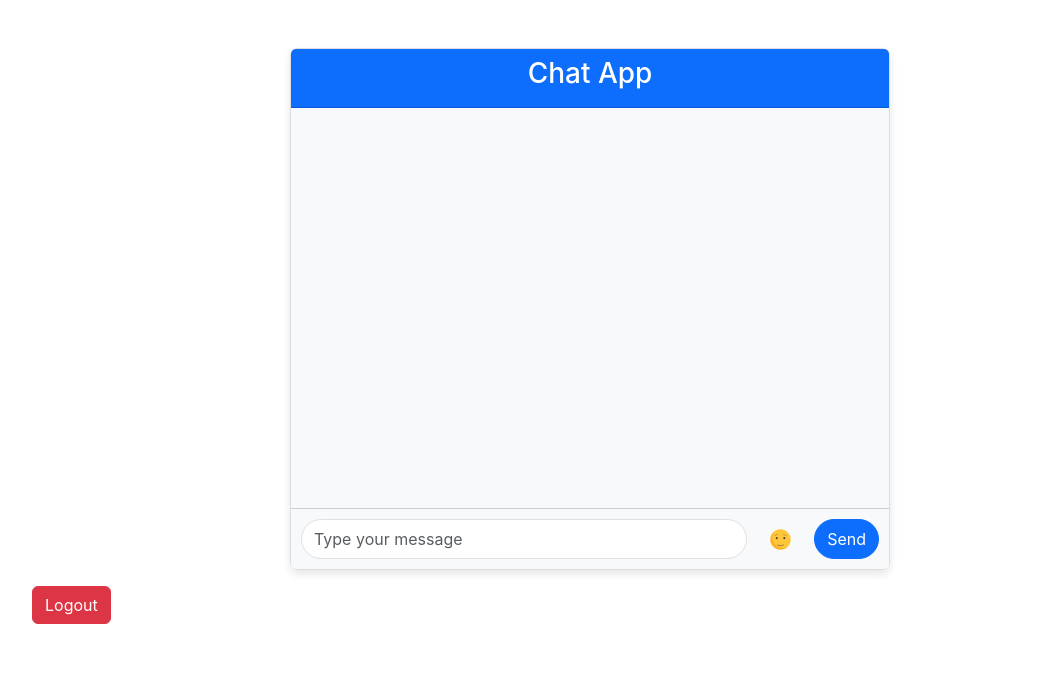
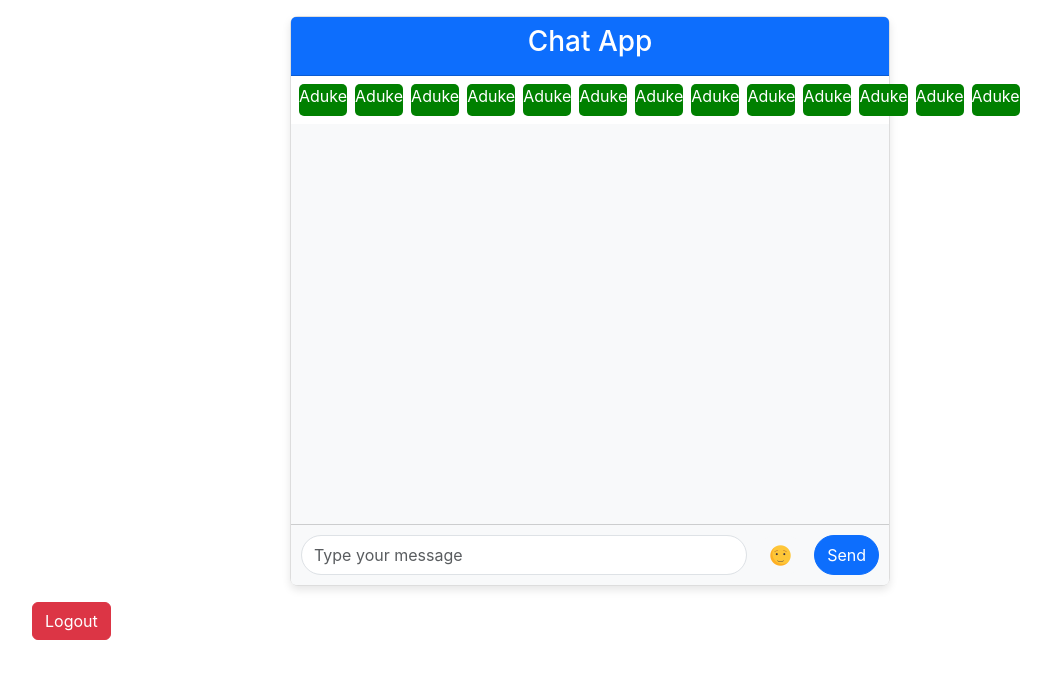
Before and after one commit to aridguy/abiChats, a React (Create React App) app: page /chatApp in a window 1280 px wide. Shown: the top 678 px of the page, without its empty margins (50-1101 px from the left). Built offline with nearby package versions, Linux system fonts and the light colour scheme; no server answers; sample sign-in values are in the browser's storage.

Commit message:
latest modification

```diff
--- a/src/pages/Chat/ChatApp.js
+++ b/src/pages/Chat/ChatApp.js
@@ -15,16 +15,12 @@ const ChatApp = () => {
   const currentUser = localStorage.getItem("nickname") || "You";
 
   const getInitials = (nickname) => {
-    console.log(nickname)
+    console.log(nickname);
     if (!nickname || nickname.trim() === "") return "";
     return nickname.charAt(0).toUpperCase();
+  };
 
-  };
-  // alert(currentUser) hi
-  // https://sheetdb.io/api/v1/i37keq5izwyoc
-
-
-  const API_URL = "https://sheetdb.io/api/v1/6cgr9fivtbnk8";
+  const API_URL = "https://sheetdb.io/api/v1/22adcqii4ojo4";
 
   useEffect(() => {
     const token = localStorage.getItem("token");
@@ -77,7 +73,8 @@ const ChatApp = () => {
 
   useEffect(() => {
     if (messageContainerRef.current) {
-      messageContainerRef.current.scrollTop = messageContainerRef.current.scrollHeight;
+      messageContainerRef.current.scrollTop =
+        messageContainerRef.current.scrollHeight;
     }
   }, [messages]);
 
@@ -85,8 +82,6 @@ const ChatApp = () => {
     setMessage((prevMessage) => prevMessage + emojiObject.emoji);
     setEmojiPicker(false);
   };
-
-
 
   const handleLogout = () => {
     Swal.fire({
@@ -98,17 +93,207 @@ const ChatApp = () => {
       if (result.isConfirmed) {
         localStorage.removeItem("nickname");
         localStorage.removeItem("token");
-        Swal.fire("Logged out!", "You have successfully logged out.", "success");
+        Swal.fire(
+          "Logged out!",
+          "You have successfully logged out.",
+          "success"
+        );
         navigate("/");
       }
     });
   };
 
   return (
-    <div className="container mt-5">
+    <div className="container mt-3">
       <div className="card chat-card">
         <div className="card-header text-center bg-primary text-white">
           <h3>Chat App</h3>
+        </div>
+        <div className="p-2" style={{ width: "100%", height: "3em" }}>
+          <div className="d-flex gap-2 ">
+            <div
+              style={{
+                width: "4em",
+                height: "2em",
+                background: "green",
+                color: "white",
+                display: "flex",
+                textAlign: "center",
+                justifyContent: "center",
+                borderRadius: "5px",
+              }}
+            >
+              Aduke
+            </div>
+            <div
+              style={{
+                width: "4em",
+                height: "2em",
+                background: "green",
+                color: "white",
+                display: "flex",
+                textAlign: "center",
+                justifyContent: "center",
+                borderRadius: "5px",
+              }}
+            >
+              Aduke
+            </div>
+            <div
+              style={{
+                width: "4em",
+                height: "2em",
+                background: "green",
+                color: "white",
+                display: "flex",
+                textAlign: "center",
+                justifyContent: "center",
+                borderRadius: "5px",
+              }}
+            >
+              Aduke
+            </div>
+            <div
+              style={{
+                width: "4em",
+                height: "2em",
+                background: "green",
+                color: "white",
+                display: "flex",
+                textAlign: "center",
+                justifyContent: "center",
+                borderRadius: "5px",
+              }}
+            >
+              Aduke
+            </div>
+            <div
+              style={{
+                width: "4em",
+                height: "2em",
+                background: "green",
+                color: "white",
+                display: "flex",
+                textAlign: "center",
+                justifyContent: "center",
+                borderRadius: "5px",
+              }}
+            >
+              Aduke
+            </div>
+            <div
+              style={{
+                width: "4em",
+                height: "2em",
+                background: "green",
+                color: "white",
+                display: "flex",
+                textAlign: "center",
+                justifyContent: "center",
+                borderRadius: "5px",
+              }}
+            >
+              Aduke
+            </div>
+            <div
+              style={{
+                width: "4em",
+                height: "2em",
+                background: "green",
+                color: "white",
+                display: "flex",
+                textAlign: "center",
+                justifyContent: "center",
+                borderRadius: "5px",
+              }}
+            >
+              Aduke
+            </div>
+            <div
+              style={{
+                width: "4em",
+                height: "2em",
+                background: "green",
+                color: "white",
+                display: "flex",
+                textAlign: "center",
+                justifyContent: "center",
+                borderRadius: "5px",
+              }}
+            >
+              Aduke
+            </div>
+            <div
+              style={{
+                width: "4em",
+                height: "2em",
+                background: "green",
+                color: "white",
+                display: "flex",
+                textAlign: "center",
+                justifyContent: "center",
+                borderRadius: "5px",
+              }}
+            >
+              Aduke
+            </div>
+            <div
+              style={{
+                width: "4em",
+                height: "2em",
+                background: "green",
+                color: "white",
+                display: "flex",
+                textAlign: "center",
+                justifyContent: "center",
+                borderRadius: "5px",
+              }}
+            >
+              Aduke
+            </div>
+            <div
+              style={{
+                width: "4em",
+                height: "2em",
+                background: "green",
+                color: "white",
+                display: "flex",
+                textAlign: "center",
+                justifyContent: "center",
+                borderRadius: "5px",
+              }}
+            >
+              Aduke
+            </div>
+            <div
+              style={{
+                width: "4em",
+                height: "2em",
+                background: "green",
+                color: "white",
+                display: "flex",
+                textAlign: "center",
+                justifyContent: "center",
+                borderRadius: "5px",
+              }}
+            >
+              Aduke
+            </div>
+            <div
+              style={{
+                width: "4em",
+                height: "2em",
+                background: "green",
+                color: "white",
+                display: "flex",
+                textAlign: "center",
+                justifyContent: "center",
+                borderRadius: "5px",
+              }}
+            >
+              Aduke
+            </div>
+          </div>
         </div>
         <div className="card-body chat-body">
           <div
--- a/src/pages/Home/Home.js
+++ b/src/pages/Home/Home.js
@@ -8,7 +8,7 @@ const Home = () => {
     <div>
       <nav className="container mx-5 navbar navbar-expand navbar-light">
         <a className="navbar-brand fw-bold" href="/">
-          Abike Chats
+          Jabalia Chats
         </a>
         <div className="navbar-nav ml-auto">
           <a className="nav-item nav-link px-3" href="#about">
--- a/src/pages/auth/Login.js
+++ b/src/pages/auth/Login.js
@@ -2,10 +2,13 @@ import React, { useState } from "react";
 import Logo from "../../assets/logo/logo_home.PNG";
 import Marquee from "react-fast-marquee";
 import { useNavigate } from "react-router-dom";
+import axios from "axios";
 
 const Login = () => {
   const [nickname, setNickname] = useState("");
   const navigate = useNavigate();
+  // people online
+  const API_URL = "https://sheetdb.io/api/v1/1byk0ja7j0c7a";
 
   // Function to generate a random 30-character token
   const generateToken = () => {
@@ -19,21 +22,36 @@ const Login = () => {
     // Generate a token
     const token = generateToken();
 
+    // Prepare the data to send (nickname under the key 'name')
+    const requestData = {
+      name: nickname, // sending the nickname as 'name'
+      token: token    // optionally include the token if needed
+    };
+
+    // Send POST request with nickname under 'name' to the API
+    axios
+      .post(API_URL, requestData)
+      .then(() => {
         // Save nickname and token to localStorage
         localStorage.setItem("nickname", nickname);
         localStorage.setItem("token", token);
 
-      // Redirect to dashboard
+        // Redirect to the chat app
         navigate("/chatapp");
+      })
+      .catch((error) => {
+        console.error("Error posting nickname:", error);
+      });
   } else {
     alert("Please enter a nickname");
   }
 };
 
+
   return (
     <div>
       <div className="bg-primary p-4 text-white" style={{ height: "9em" }}>
-        <small className="lead fw-bolder cursor">ABIKE CHATS</small>
+        <small className="lead fw-bolder cursor">JABALIA CHATS</small>
       </div>
       <div className="container">
         <div className="row" style={{ position: "relative", bottom: "4em" }}>
```
Lines whose indentation alone changed are shown as unchanged.
